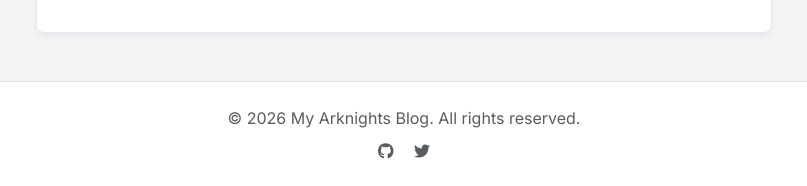
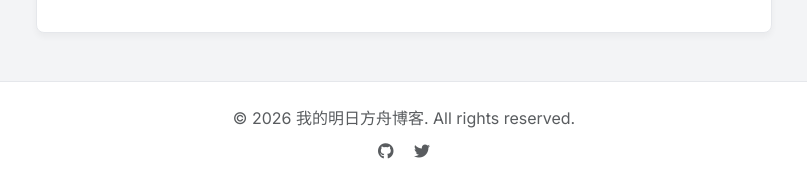
Before and after one commit to TYXAlexanderZ/BlogNewest, a Jekyll site: the page built from about.md, in a window 1280 px wide and 1257 px high, cut to the strip 403-1257 px from the top of the window. Shown: the part 665-851 px from the top of the strip, without its empty margins (236-1043 px from the left). Built offline with Jekyll 4.4.1, drawn with Linux system fonts in a browser that asks for light colours; some of the changed text lies outside the part shown.

Commit message:
chore: update config for github pages baseurl

```diff
--- a/_config.yml
+++ b/_config.yml
@@ -1,7 +1,7 @@
-title: "My Arknights Blog"
+title: "我的明日方舟博客"
 description: "记录技术与生活"
-baseurl: ""
-url: "https://username.github.io"
+baseurl: "/BlogNewest"
+url: "https://TYXAlexanderZ.github.io"
 
 # 构建设置
 markdown: kramdown
```
